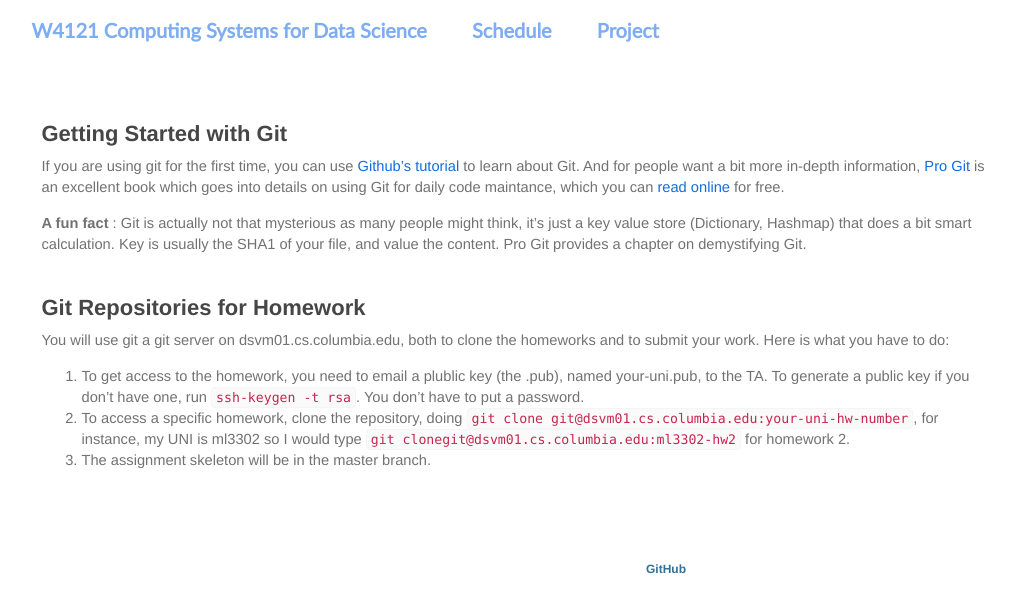
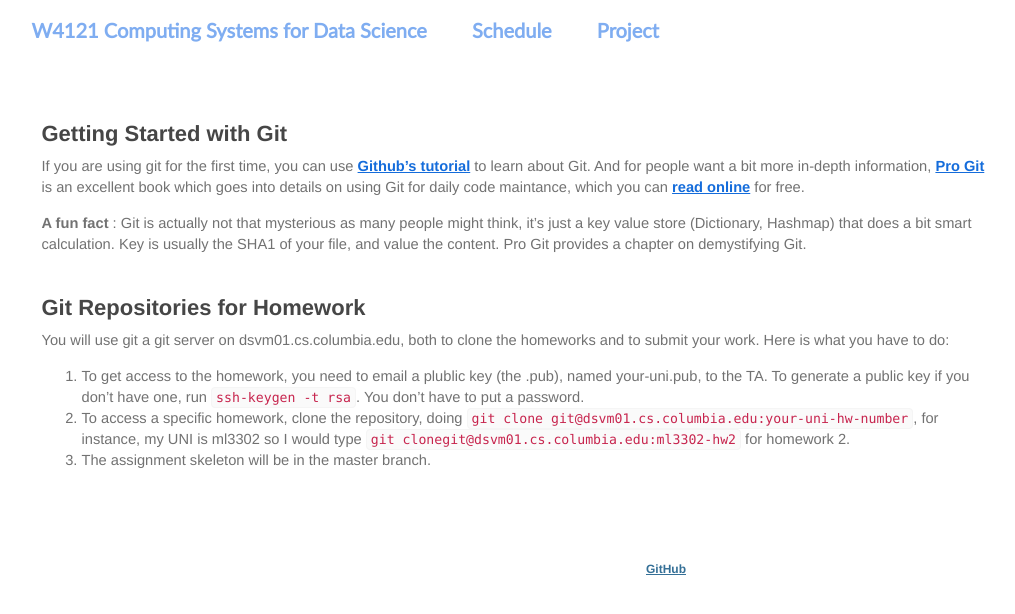
Before and after one commit to KnightMollo/w4121.github.io, a Jekyll site: the page built from homework.md, in a window 1280 px wide. Shown: the top 614 px of the page, without its empty margins (121-1136 px from the left). Built offline with Jekyll 4.4.1, drawn with Linux system fonts in a browser that asks for light colours; our own code applies the rules of GitHub Pages for plain Markdown files.

Commit message:
updated website

```diff
--- a/files/css/style.css
+++ b/files/css/style.css
@@ -33,7 +33,7 @@ a, a:visited {
   font-weight: 700;
   font-size: bigger;
 	color: #357097;
-  text-decoration: none;
+  text-decoration: underline;
 }
 a:hover {
   color: whitesmoke;
@@ -146,7 +146,7 @@ p {
   margin-bottom: 1em;
 }
  p a {
-  font-weight: normal;
+  font-weight: bold;
   color: rgb(20, 108, 219);
 }
  p a:hover {
```
